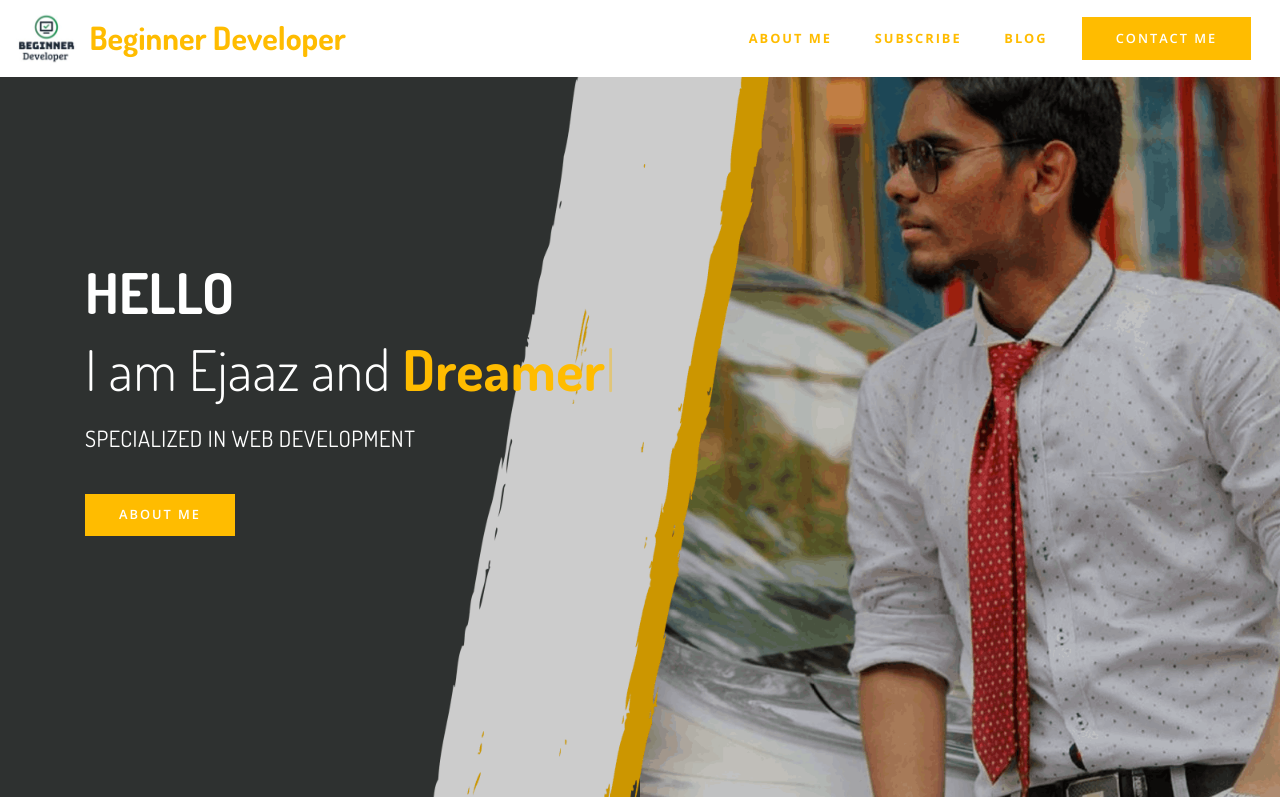
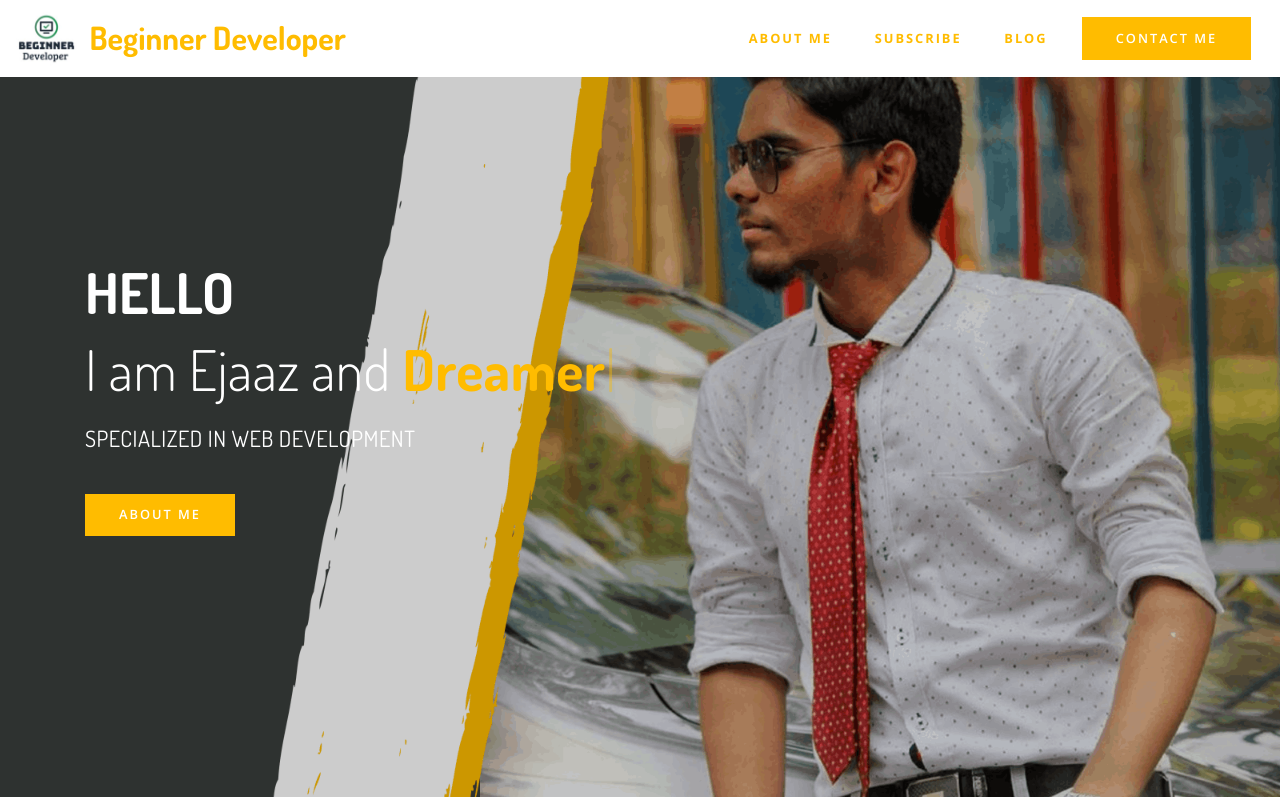
Before and after one commit to ejaazrkhan/portfolio, a plain HTML site: page index.html in a window 1280 px wide. Shown: the top 797 px of the page. Drawn offline with nearby package versions, Linux system fonts and the light colour scheme; files whose address does not match are found by name.

Commit message:
create github pages

```diff
--- a/assets/mobirise/css/mbr-additional.css
+++ b/assets/mobirise/css/mbr-additional.css
@@ -910,7 +910,9 @@ section.lazy-placeholder:after {
   color: #c1c1c1 !important;
 }
 .cid-rWBdd0tvEq {
-  background-image: url("../../../assets/images/banner-black-2000x1000.png");
+  background-image: url("file:///C:/Users/Aazad/AppData/Local/Mobirise.com/Mobirise/projects/project-2020-04-19_155448/assets/images/banner-black-2000x1000.png") !important;
+  z-index: auto !important;
+  background-position: right !important;
 }
 .cid-rWBdd0tvEq .mbr-text,
 .cid-rWBdd0tvEq .typed-text,
```
Also changed, not shown: 1 other file.
